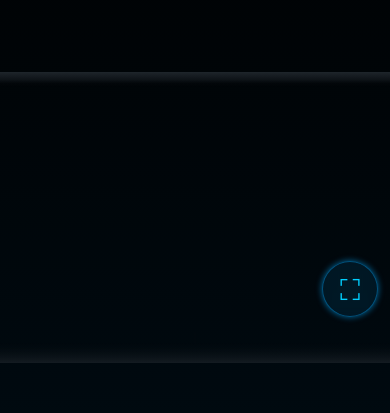
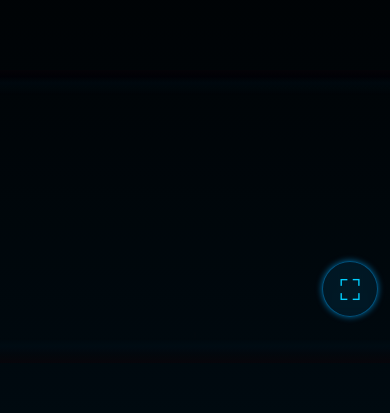
Before and after one commit to miluivits/shynee, a React (Vite) app in the folder client/: page /rolunk in a window 390 px wide. Shown: the part 283-696 px from the top of the page. Built offline with nearby package versions, Linux system fonts and the light colour scheme.

Commit message:
udahsuid

```diff
--- a/client/src/pages/Rólunk.css
+++ b/client/src/pages/Rólunk.css
@@ -214,15 +214,82 @@
   }
 }
 
+.video-gradient-overlay {
+  position: absolute;
+  top: 0;
+  left: 0;
+  width: 100%;
+  height: 15px;
+  /* vagy amilyen magas legyen az átmenet */
+  pointer-events: none;
+  /* ne akadályozza a kattintást */
+  z-index: 10;
+  /* a videó fölött legyen, de ne takarja az overlay-t */
+  background: linear-gradient(to bottom,
+      #1e252b, #1e252bbd,
+      /* erős fekete/fekete kék kezdés (videó sötét része) */
+      #1e252b77, #1e252b14,
+      /* a navbar sötétkék színe */
+      rgba(0, 31, 51, 0)
+      /* teljes áttetsző legyen alul */
+    );
+}
+
+.video-gradient-bottom-overlay {
+  position: absolute;
+  bottom: 0;
+  left: 0;
+  width: 100%;
+  height: 30px;
+  pointer-events: none;
+  z-index: 10;
+  background: linear-gradient(
+    to top,
+    #00080c,    /* enyhébb sötét alul */
+    #000e1a66,
+    #1e252b33,
+    #1e252b10,
+    rgba(0, 31, 51, 0)
+  );
+}
+
 /* 📱 Mobil fixek */
 @media (max-width: 768px) {
-
-  .video-gradient-overlay{
-    margin-top: 233px;
+  .video-gradient-overlay {
+    margin-top: 231px;
+    height: 25px;
+    position: absolute;
+    top: 0;
+    left: 0;
+    width: 100%;
+    z-index: 10;
+    pointer-events: none;
+    background: linear-gradient(
+      to bottom,
+      #040307,
+      #010006a2,
+      #00121e42,
+      #00121e26,
+      transparent
+    );
   }
 
-  .video-gradient-bottom-overlay{
+  .video-gradient-bottom-overlay {
     margin-bottom: 235px;
+    height: 25px;
+    position: absolute;
+    bottom: 0;
+    left: 0;
+    width: 100%;
+    z-index: 10;
+    pointer-events: none;
+    background: linear-gradient(
+      to top,
+      #07060b,
+      #07060b60,
+      #001f3322,
+      transparent
+    );
   }
 
   .video-box {
@@ -302,42 +369,3 @@
     padding: 0 0.5rem;
   }
 }
-
-.video-gradient-overlay {
-  position: absolute;
-  top: 0;
-  left: 0;
-  width: 100%;
-  height: 15px;
-  /* vagy amilyen magas legyen az átmenet */
-  pointer-events: none;
-  /* ne akadályozza a kattintást */
-  z-index: 10;
-  /* a videó fölött legyen, de ne takarja az overlay-t */
-  background: linear-gradient(to bottom,
-      #1e252b, #1e252bbd,
-      /* erős fekete/fekete kék kezdés (videó sötét része) */
-      #1e252b77, #1e252b14,
-      /* a navbar sötétkék színe */
-      rgba(0, 31, 51, 0)
-      /* teljes áttetsző legyen alul */
-    );
-}
-
-.video-gradient-bottom-overlay {
-  position: absolute;
-  bottom: 0;
-  left: 0;
-  width: 100%;
-  height: 20px;
-  pointer-events: none;
-  z-index: 10;
-  background: linear-gradient(
-    to top,
-    #1e252baa,    /* enyhébb sötét alul */
-    #1e252b66,
-    #1e252b33,
-    #1e252b10,
-    rgba(0, 31, 51, 0)
-  );
-}
```
